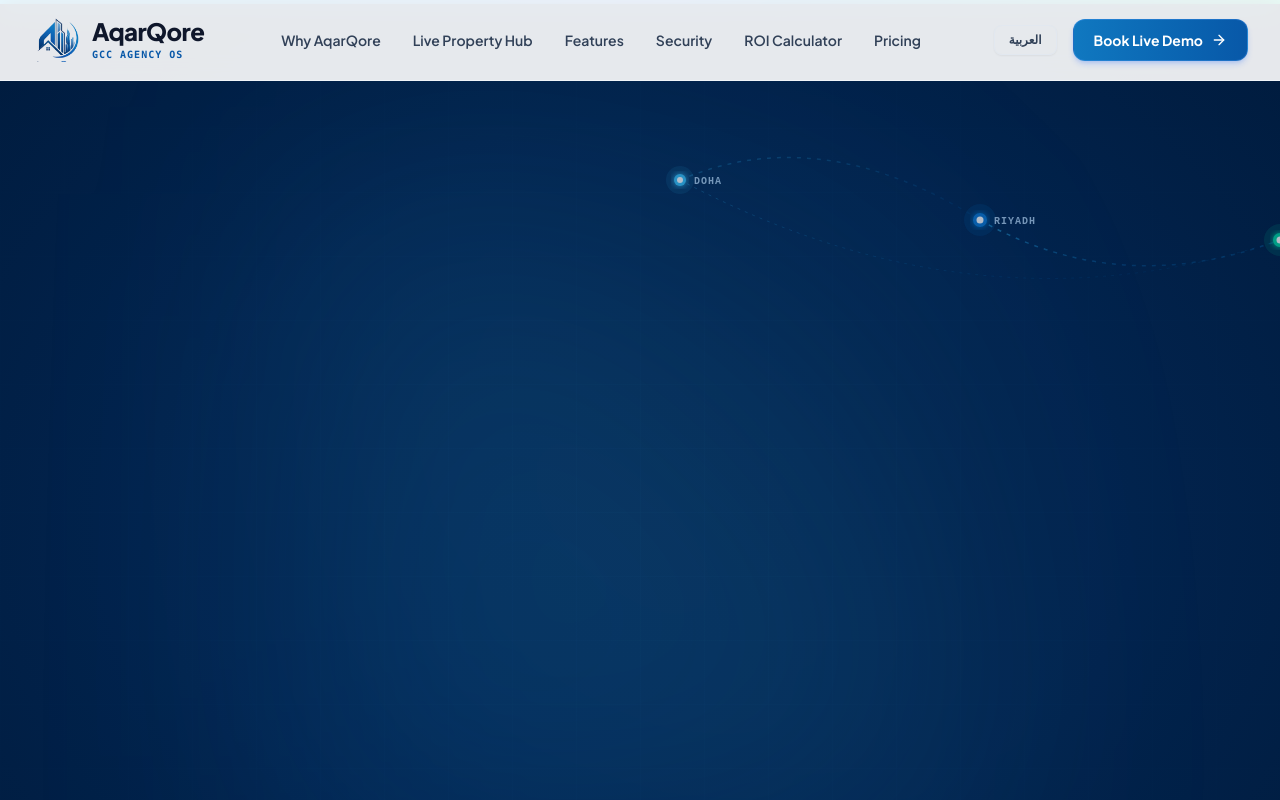
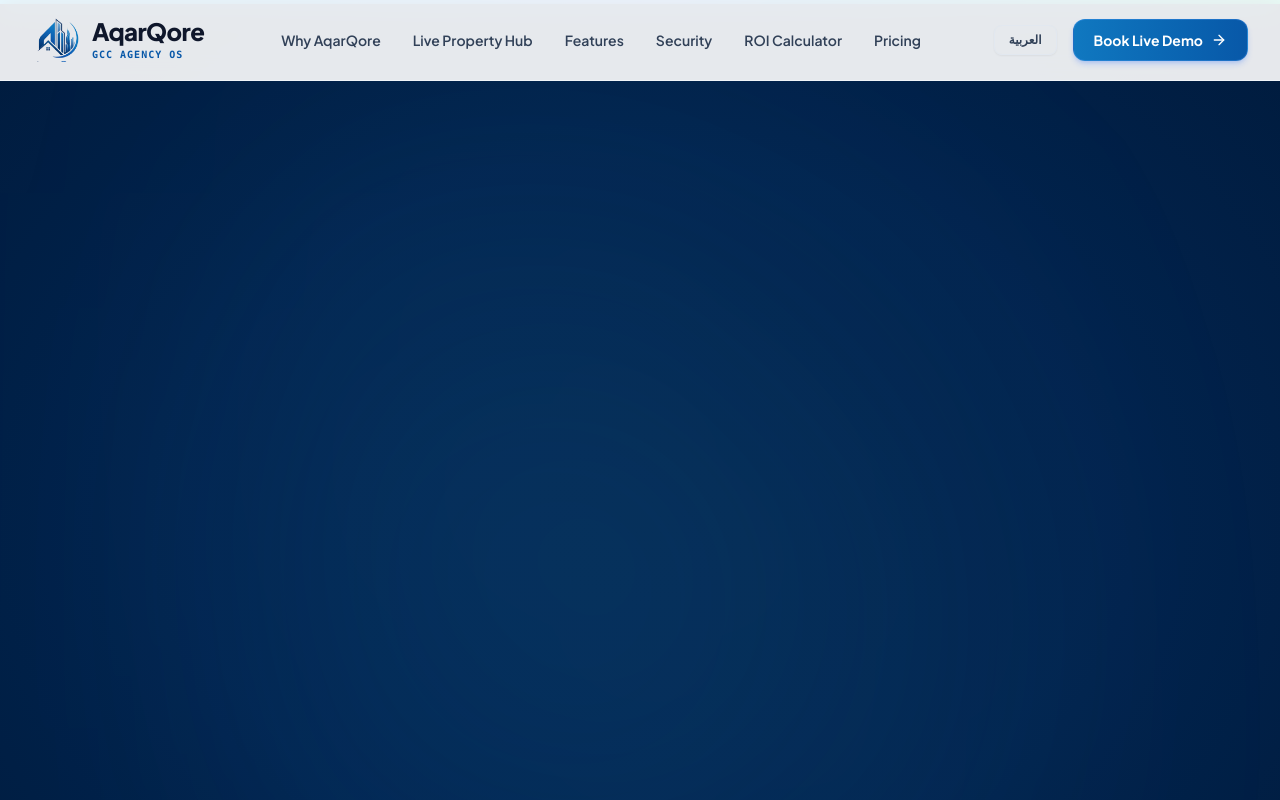
Before and after one commit to mwaqarkt/aqarqore-landing-page, a React (Vite) app: page / in a window 1280 px wide. Shown: the top 800 px of the page. Built offline with nearby package versions, Linux system fonts and the light colour scheme.

Commit message:
style: remove background network graph SVG and streamline Hero command center conduits

```diff
--- a/src/App.jsx
+++ b/src/App.jsx
@@ -484,57 +484,11 @@ export default function App() {
         onMouseMove={handleHeroMouseMove}
         className="relative min-h-[92vh] lg:min-h-[850px] flex items-center pt-28 pb-20 lg:pt-32 lg:pb-24 bg-[#001B3D] text-white overflow-hidden"
       >
-        {/* BACKGROUND LAYER 1: Subtle GCC Technical Grid & Architectural Atmosphere */}
-        <div className="absolute inset-0 bg-[linear-gradient(to_right,rgba(57,191,245,0.04)_1px,transparent_1px),linear-gradient(to_bottom,rgba(57,191,245,0.04)_1px,transparent_1px)] bg-[size:4rem_4rem] pointer-events-none z-0" />
-        <div className="absolute inset-0 bg-radial from-[#062D5C]/60 via-[#032653]/80 to-[#001B3D] pointer-events-none z-0" />
+        {/* BACKGROUND LAYER 1: Subtle GCC Technical Atmosphere */}
+        <div className="absolute inset-0 bg-radial from-[#062D5C]/50 via-[#032653]/80 to-[#001B3D] pointer-events-none z-0" />
 
         {/* Soft Radial Cyan/Blue Glow behind Command Center */}
-        <div className="absolute top-1/2 right-1/4 -translate-y-1/2 w-[650px] h-[650px] bg-gradient-to-tr from-[#0878D1]/20 via-[#39BFF5]/12 to-transparent blur-[130px] pointer-events-none z-0" />
-
-        {/* BACKGROUND LAYER 2: GCC Regional Network Geo-Nodes (Dubai • Doha • Riyadh) */}
-        <div className="absolute inset-0 pointer-events-none z-0 overflow-hidden opacity-40 lg:opacity-70">
-          <svg className="w-full h-full" xmlns="http://www.w3.org/2000/svg">
-            <defs>
-              <linearGradient id="netGrad1" x1="0%" y1="0%" x2="100%" y2="100%">
-                <stop offset="0%" stopColor="#39BFF5" stopOpacity="0.6" />
-                <stop offset="100%" stopColor="#0878D1" stopOpacity="0.2" />
-              </linearGradient>
-              <filter id="glow" x="-20%" y="-20%" width="140%" height="140%">
-                <feGaussianBlur stdDeviation="3" result="blur" />
-                <feComposite in="SourceGraphic" in2="blur" operator="over" />
-              </filter>
-            </defs>
-
-            {/* Connection Lines between GCC Hubs */}
-            <path d="M 680 180 Q 820 120 980 220" stroke="url(#netGrad1)" strokeWidth="1.5" fill="none" strokeDasharray="4 6" className="animate-pulse" />
-            <path d="M 980 220 Q 1120 300 1280 240" stroke="url(#netGrad1)" strokeWidth="1.5" fill="none" strokeDasharray="4 6" />
-            <path d="M 680 180 Q 980 340 1280 240" stroke="url(#netGrad1)" strokeWidth="1" fill="none" strokeDasharray="3 5" opacity="0.5" />
-
-            {/* Hub Node 1: Doha */}
-            <g transform="translate(680, 180)">
-              <circle r="14" fill="#39BFF5" fillOpacity="0.12" />
-              <circle r="6" fill="#39BFF5" filter="url(#glow)" />
-              <circle r="3" fill="#FFFFFF" />
-              <text x="14" y="4" fill="#A9C9E8" fontSize="10" fontFamily="monospace" fontWeight="bold" letterSpacing="1">DOHA</text>
-            </g>
-
-            {/* Hub Node 2: Riyadh */}
-            <g transform="translate(980, 220)">
-              <circle r="16" fill="#0878D1" fillOpacity="0.15" />
-              <circle r="7" fill="#0878D1" filter="url(#glow)" />
-              <circle r="3.5" fill="#FFFFFF" />
-              <text x="14" y="4" fill="#A9C9E8" fontSize="10" fontFamily="monospace" fontWeight="bold" letterSpacing="1">RIYADH</text>
-            </g>
-
-            {/* Hub Node 3: Dubai */}
-            <g transform="translate(1280, 240)">
-              <circle r="16" fill="#00D6A3" fillOpacity="0.15" />
-              <circle r="7" fill="#00D6A3" filter="url(#glow)" />
-              <circle r="3.5" fill="#FFFFFF" />
-              <text x="14" y="4" fill="#A9C9E8" fontSize="10" fontFamily="monospace" fontWeight="bold" letterSpacing="1">DUBAI</text>
-            </g>
-          </svg>
-        </div>
+        <div className="absolute top-1/2 right-1/4 -translate-y-1/2 w-[650px] h-[650px] bg-gradient-to-tr from-[#0878D1]/20 via-[#39BFF5]/10 to-transparent blur-[140px] pointer-events-none z-0" />
 
         {/* MAIN HERO CONTENT CONTAINER */}
         <div className="max-w-[1440px] mx-auto px-4 sm:px-6 lg:px-8 w-full relative z-10">
@@ -735,10 +689,10 @@ export default function App() {
                     </div>
 
                     {/* Left Ingestion Animated Flow Conduit */}
-                    <div className="hidden sm:flex flex-col justify-around h-full py-6 items-center w-6 shrink-0 text-sky-400/80">
-                      <span className="text-xs font-mono animate-pulse">→</span>
-                      <span className="text-xs font-mono animate-pulse">→</span>
-                      <span className="text-xs font-mono animate-pulse">→</span>
+                    <div className="hidden sm:flex flex-col justify-around h-full py-8 items-center w-4 shrink-0">
+                      <span className="w-1.5 h-1.5 rounded-full bg-sky-400/60 animate-ping" />
+                      <span className="w-1.5 h-1.5 rounded-full bg-sky-400/60 animate-ping" />
+                      <span className="w-1.5 h-1.5 rounded-full bg-sky-400/60 animate-ping" />
                     </div>
 
                     {/* Centerpiece: Glowing AqarQore Intelligence Core Engine */}
@@ -755,10 +709,10 @@ export default function App() {
                     </div>
 
                     {/* Right Execution Animated Flow Conduit */}
-                    <div className="hidden sm:flex flex-col justify-around h-full py-6 items-center w-6 shrink-0 text-[#00D6A3]/80">
-                      <span className="text-xs font-mono animate-pulse">→</span>
-                      <span className="text-xs font-mono animate-pulse">→</span>
-                      <span className="text-xs font-mono animate-pulse">→</span>
+                    <div className="hidden sm:flex flex-col justify-around h-full py-8 items-center w-4 shrink-0">
+                      <span className="w-1.5 h-1.5 rounded-full bg-[#00D6A3]/60 animate-ping" />
+                      <span className="w-1.5 h-1.5 rounded-full bg-[#00D6A3]/60 animate-ping" />
+                      <span className="w-1.5 h-1.5 rounded-full bg-[#00D6A3]/60 animate-ping" />
                     </div>
 
                     {/* Right Pipeline Execution: Qualification, Dispatch, Payout */}
```
